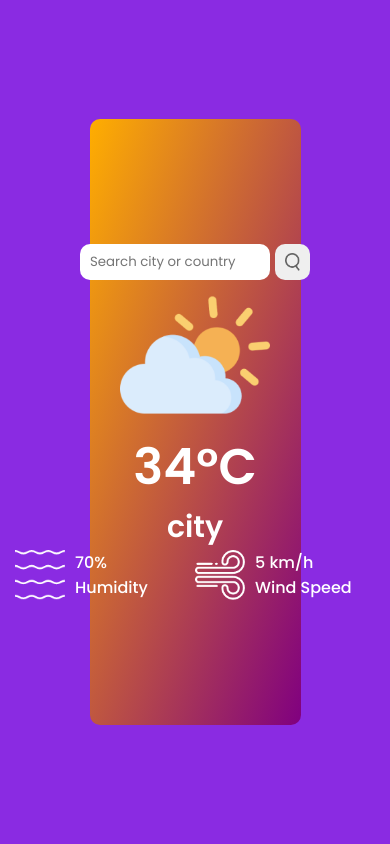
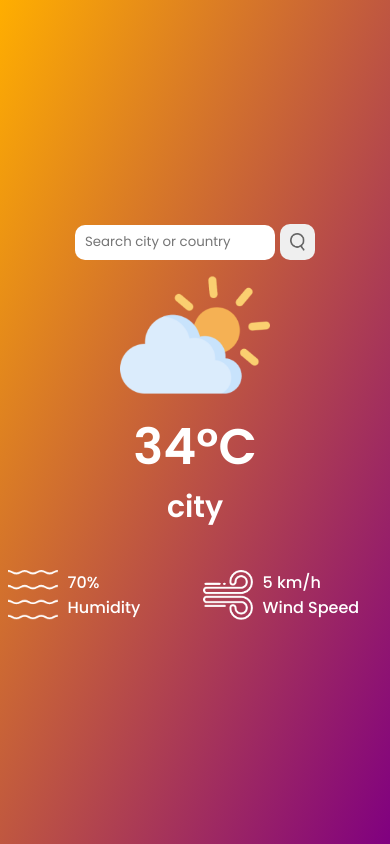
Before and after one commit to 7umair-ahmed7/weather-app-JS, a plain HTML site: page index.html in a window 390 px wide. Drawn offline with Linux system fonts and the light colour scheme; no server answers.

Commit message:
styles fixes

```diff
--- a/script.js
+++ b/script.js
@@ -5,8 +5,6 @@ let imgWeather = document.getElementsByClassName("img-weather")[0];
 let cityElement = document.querySelector(".city");
 let humidityElement = document.querySelector(".humidity-val-element");
 let windElement = document.querySelector(".wind-val-element");
-
-
 
 
 async function getData(city = "manchester") {
--- a/style.css
+++ b/style.css
@@ -4,6 +4,7 @@
     padding: 0;
     margin: 0;
     font-family: "poppins", sans-serif;
+    box-sizing: border-box;
 }
 
 .container {
@@ -18,8 +19,7 @@
 
 .app-container {
     width: 50vw;
-    height: 70vh;
-    padding: 8px;
+    padding: 40px 20px;
     border-radius: 10px;
     background: linear-gradient(to right bottom, rgb(255, 174, 0), purple);
     display: flex;
@@ -38,8 +38,8 @@
 
 
 .search {
-    width: 170px;
-    height: 20px;
+    width: 200px;
+    height: 35px;
     padding: 8px 10px;
     border: none;
     border-radius: 10px;
@@ -96,3 +96,24 @@
     flex-direction: column;
     font-weight: 500;
 }
+
+@media screen and (max-width: 780px) {
+    .lower-main {
+        margin-top: 40px;
+        flex-direction: column;
+        gap: 15px;
+    }
+}
+
+@media screen and (max-width:650px) {
+    .app-container {
+        width: 100vw;
+        height: 100vh;
+        border-radius: 0;
+    }
+
+    .lower-main {
+        flex-direction: row;
+
+    }
+}
```
